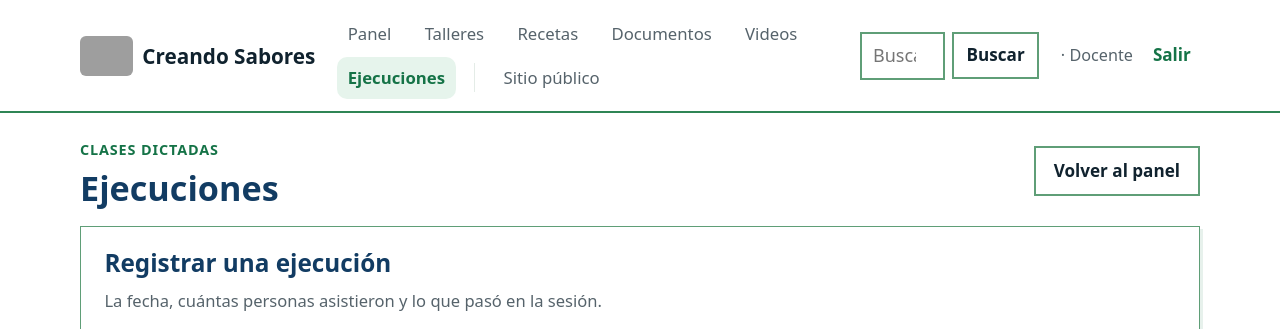
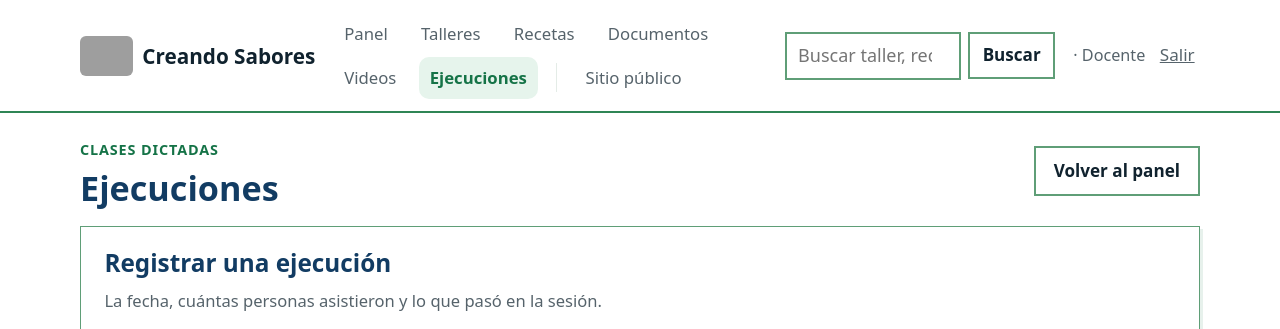
Before and after one commit to samueleduardobuguenovega-lang/creando-sabores, a Node server app: page /admin/ejecuciones in a window 1280 px wide. Shown: the top 329 px of the page. Run offline with Node 20, Linux system fonts and the light colour scheme; the visitor is signed in with stand-in values (Sample User, id 1); data that the repository does not hold is empty; grey boxes are pictures that could not be loaded.

Commit message:
fix(ui): cabecera en una linea, pendientes con etiqueta de estado y un solo CTA

```diff
--- a/public/css/estilos.css
+++ b/public/css/estilos.css
@@ -1855,3 +1855,142 @@ textarea:focus-visible {
     padding: 0.9rem;
   }
 }
+
+/* --- Ajustes medidos: pisos tipográficos y objetivos del encabezado ------ */
+.ficha-abrir,
+.sello-archivo,
+.insignia {
+  font-size: 0.8125rem; /* 13 px, antes 11,56 px */
+}
+
+@media (max-width: 720px) {
+  .ficha-abrir,
+  .sello-archivo,
+  .insignia {
+    font-size: 0.875rem; /* 14 px en el teléfono */
+  }
+
+  .marca {
+    min-height: var(--toque-minimo);
+  }
+
+  .busqueda-escritorio {
+    display: none;
+  }
+}
+/* --- Cabecera en una sola línea ----------------------------------------- */
+.cabecera-fila {
+  display: flex;
+  flex-wrap: nowrap;
+  align-items: center;
+  gap: 1rem;
+}
+
+.marca {
+  flex: 0 0 auto;
+}
+
+details.menu {
+  flex: 1 1 auto;
+  min-width: 0;
+}
+
+.navegacion {
+  flex-wrap: nowrap;
+  overflow-x: auto;
+  scrollbar-width: none;
+}
+
+.navegacion::-webkit-scrollbar {
+  display: none;
+}
+
+.navegacion a {
+  white-space: nowrap;
+}
+
+.busqueda-escritorio {
+  flex: 0 0 270px;
+  margin: 0;
+}
+
+.busqueda-escritorio input {
+  min-width: 0;
+  flex: 1 1 auto;
+}
+
+.cuenta {
+  flex: 0 0 auto;
+  gap: 0.5rem;
+}
+
+/* Salir es acción de sesión: no compite con el botón principal. */
+.cuenta .boton-texto {
+  background: none;
+  border: 0;
+  color: var(--tinta-suave);
+  font-weight: 500;
+  text-decoration: underline;
+  padding: 0.4rem 0.3rem;
+}
+
+.cuenta .boton-texto:hover {
+  color: var(--tinta);
+  background: none;
+}
+
+/* Enlace de acción secundaria, sin peso de botón. */
+.enlace-suave {
+  color: var(--primario);
+  font-weight: 600;
+  text-decoration: underline;
+  text-underline-offset: 3px;
+  padding: 0.5rem 0.25rem;
+}
+
+.enlace-suave:hover {
+  color: var(--primario-oscuro, #0f5132);
+}
+
+/* --- Fila de pendiente: nombre, estado y qué falta ---------------------- */
+.pendiente-texto {
+  display: flex;
+  flex-wrap: wrap;
+  align-items: center;
+  gap: 0.35rem 0.6rem;
+}
+
+.pendiente-texto strong {
+  flex: 1 1 100%;
+}
+
+.pendiente .insignia {
+  font-size: 0.8125rem;
+}
+
+@media (max-width: 1024px) {
+  .navegacion {
+    flex-direction: column;
+    overflow: visible;
+  }
+}
+
+@media (max-width: 720px) {
+  .cabecera-fila {
+    gap: 0.5rem;
+  }
+
+  .pendiente-accion {
+    width: 100%;
+  }
+
+  .pendiente-texto strong {
+    flex: 1 1 auto;
+  }
+}
+
+@media (max-width: 520px) {
+  .pendiente-accion {
+    width: 100%;
+  }
+}
--- a/routes/admin.js
+++ b/routes/admin.js
@@ -53,16 +53,16 @@ router.get('/panel', requiereSesion, async (req, res, next) => {
     const pendientes = revision
       .map((fila) => {
         if (fila.ejecuciones === 0) {
-          return { ...fila, falta: 'sin ejecución registrada', accion: `/admin/ejecuciones?taller=${fila.id}`, etiquetaAccion: 'Registrar ejecución' };
+          return { ...fila, falta: 'Falta registrar la ejecución', accion: `/admin/ejecuciones?taller=${fila.id}`, etiquetaAccion: 'Registrar ejecución' };
         }
         if (fila.recetas === 0) {
-          return { ...fila, falta: 'sin recetas asociadas', accion: `/admin/talleres/${fila.id}`, etiquetaAccion: 'Asignar receta' };
+          return { ...fila, falta: 'Falta asociar una receta', accion: `/admin/talleres/${fila.id}`, etiquetaAccion: 'Asignar receta' };
         }
         if (fila.documentos === 0) {
-          return { ...fila, falta: 'sin documentos', accion: `/admin/documentos?destino=taller:${fila.id}`, etiquetaAccion: 'Subir PDF' };
+          return { ...fila, falta: 'Falta el PDF del taller', accion: `/admin/documentos?destino=taller:${fila.id}`, etiquetaAccion: 'Subir PDF' };
         }
         if (fila.videos === 0) {
-          return { ...fila, falta: 'sin video de la clase', accion: `/admin/videos?destino=taller:${fila.id}`, etiquetaAccion: 'Agregar video' };
+          return { ...fila, falta: 'Falta el video de la clase', accion: `/admin/videos?destino=taller:${fila.id}`, etiquetaAccion: 'Agregar video' };
         }
         return null;
       })
```
Also changed, not shown: views/admin/panel.ejs (+3 -5 lines), views/publico/inicio.ejs (+4 -4 lines).
